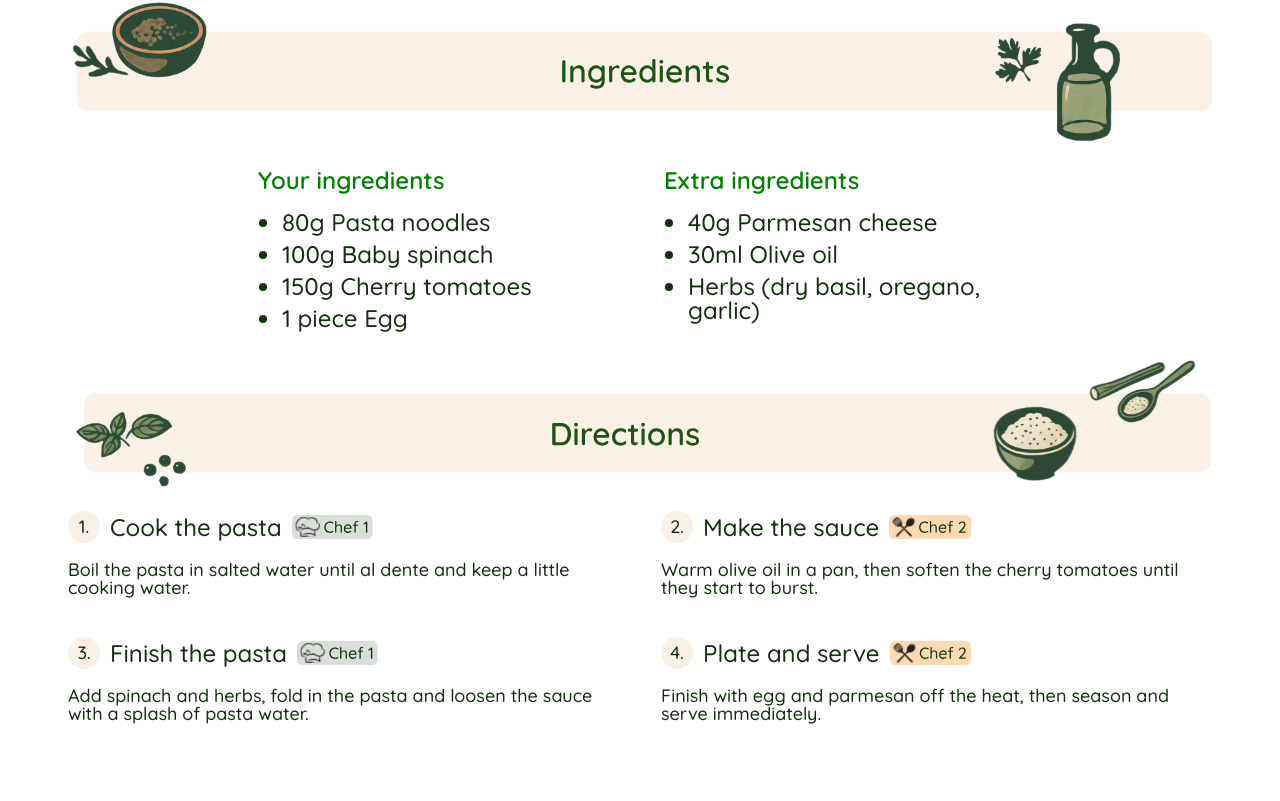
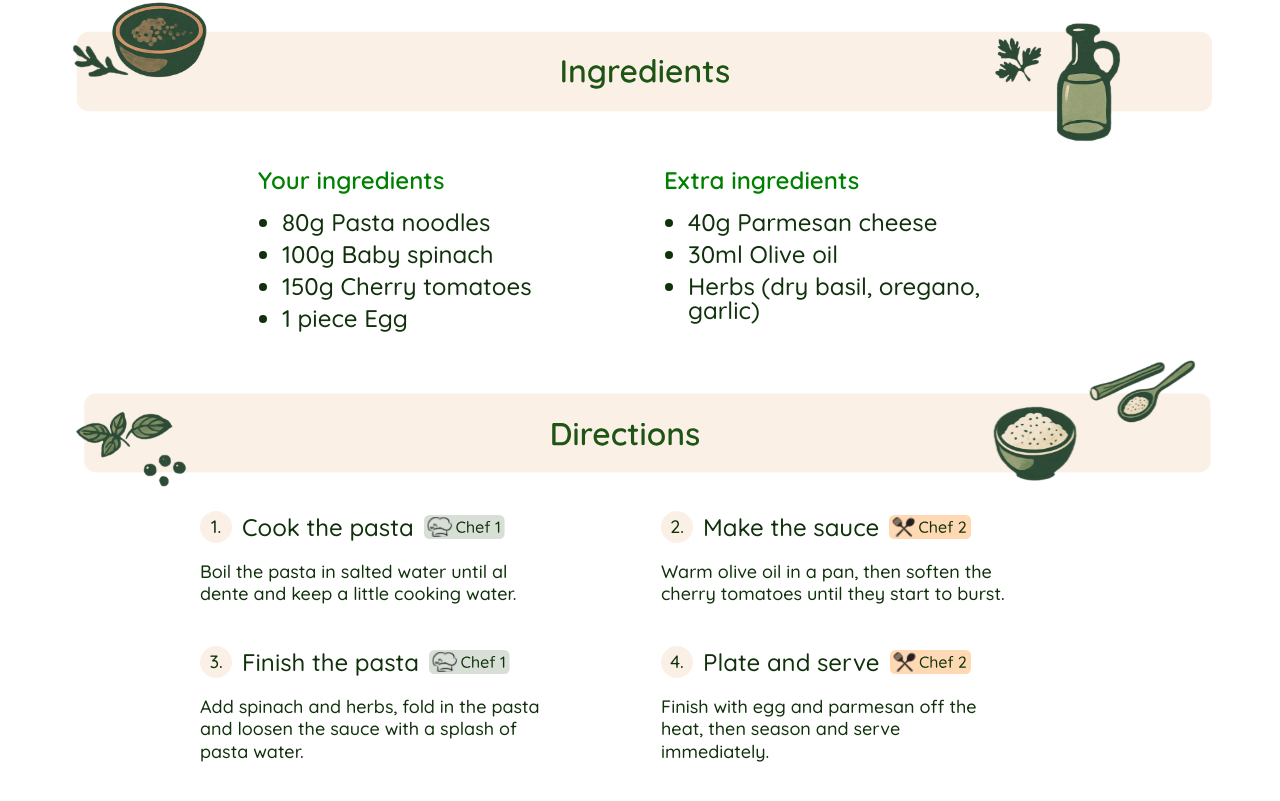
Before and after one commit to FatihYalcin42/code-cuisine, an Angular app: page /preparation in a window 1280 px wide. Shown: the part 470-1271 px from the top of the page. Built offline with nearby package versions, Linux system fonts and the light colour scheme.

Commit message:
fix: tighten and center the directions text layout to better match the Figma design

```diff
--- a/src/app/pages/preparation-page/preparation-page.scss
+++ b/src/app/pages/preparation-page/preparation-page.scss
@@ -366,12 +366,13 @@
   display: grid;
   grid-template-columns: repeat(2, minmax(0, 1fr));
   gap: 40px 42px;
-  width: 100%;
+  width: min(100%, 880px);
   margin: 0 auto;
 }
 
 .preparation-direction-item {
   min-width: 0;
+  max-width: 410px;
 }
 
 .preparation-direction-title-row {
@@ -426,8 +427,9 @@
   font-size: 18px;
   font-style: normal;
   font-weight: 500;
-  line-height: 1;
+  line-height: 1.25;
   letter-spacing: 0;
+  max-width: 32ch;
 }
 
 .preparation-steps {
```
